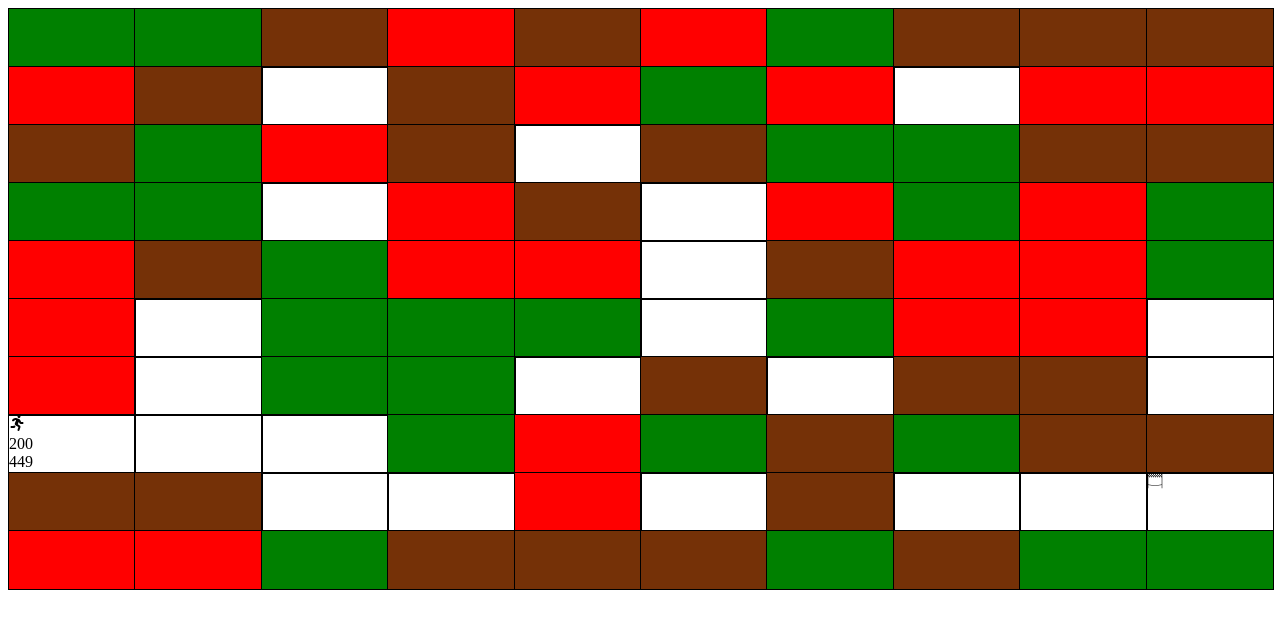
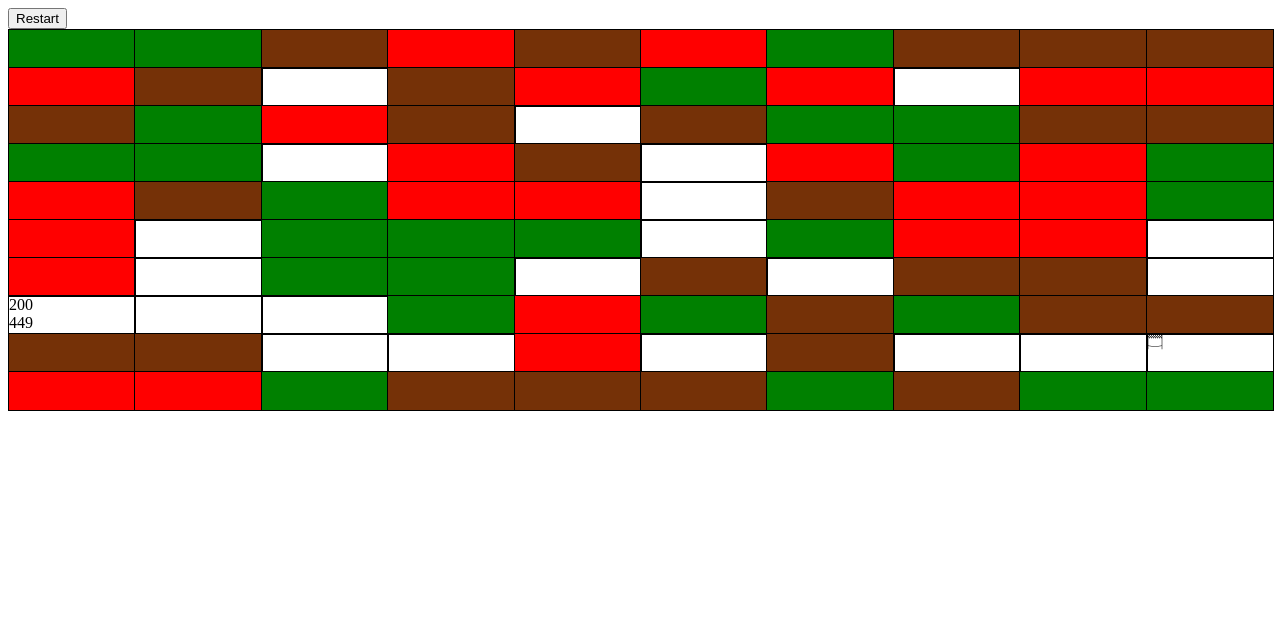
Before and after one commit to Dimmestsalmon/finalCoordinates, a React (Vite) app in the folder finalCoordinates/: page / in a window 1280 px wide. Shown: the top 628 px of the page. Built offline with nearby package versions, Linux system fonts and the light colour scheme.

Commit message:
made new branch to make it bigger

```diff
--- a/finalCoordinates/src/Components/Player/player.tsx
+++ b/finalCoordinates/src/Components/Player/player.tsx
@@ -2,12 +2,12 @@ import { FaRunning } from "react-icons/fa";
 import { useEffect, useState } from "react";
 import { typeOfGrid } from '../Grid/Grid';
 
-interface PlayerStats{
+export interface PlayerStats{
   health: number,
   moves: number
 }
 
-function Player() {
+export function Player() {
   const [playerStats, setPlayerStats] = useState<PlayerStats>({
     health: 200,
     moves: 450
@@ -84,7 +84,6 @@ useEffect(() => {
 
   return (
     <div className="player">
-      <FaRunning />
       <div className="health">{playerStats.health}</div>
       <div className="moves">{playerStats.moves}</div>
     </div>
--- a/finalCoordinates/src/Components/RenderBoard/renderBoard.tsx
+++ b/finalCoordinates/src/Components/RenderBoard/renderBoard.tsx
@@ -1,14 +1,21 @@
 import './renderBoard.css'
 import Grid from '../Grid/grid';
 import React, { useEffect } from 'react';
+import Player, {playerStats} from '../Player/player';
 
 function RenderBoard() {
+  const [resetGame, setResetGame] = React.useState(false);
 
+  const Restart: any = () => {
+    setResetGame(!resetGame);
+  }
   return (
     <>
+      <button onClick={Restart}>Restart</button>
       <div className="grid-container">
           <Grid />
       </div>
+
     </>
   );
 }
```
Also changed, not shown: finalCoordinates/src/Components/Grid/grid.tsx (line endings or trailing spaces).
